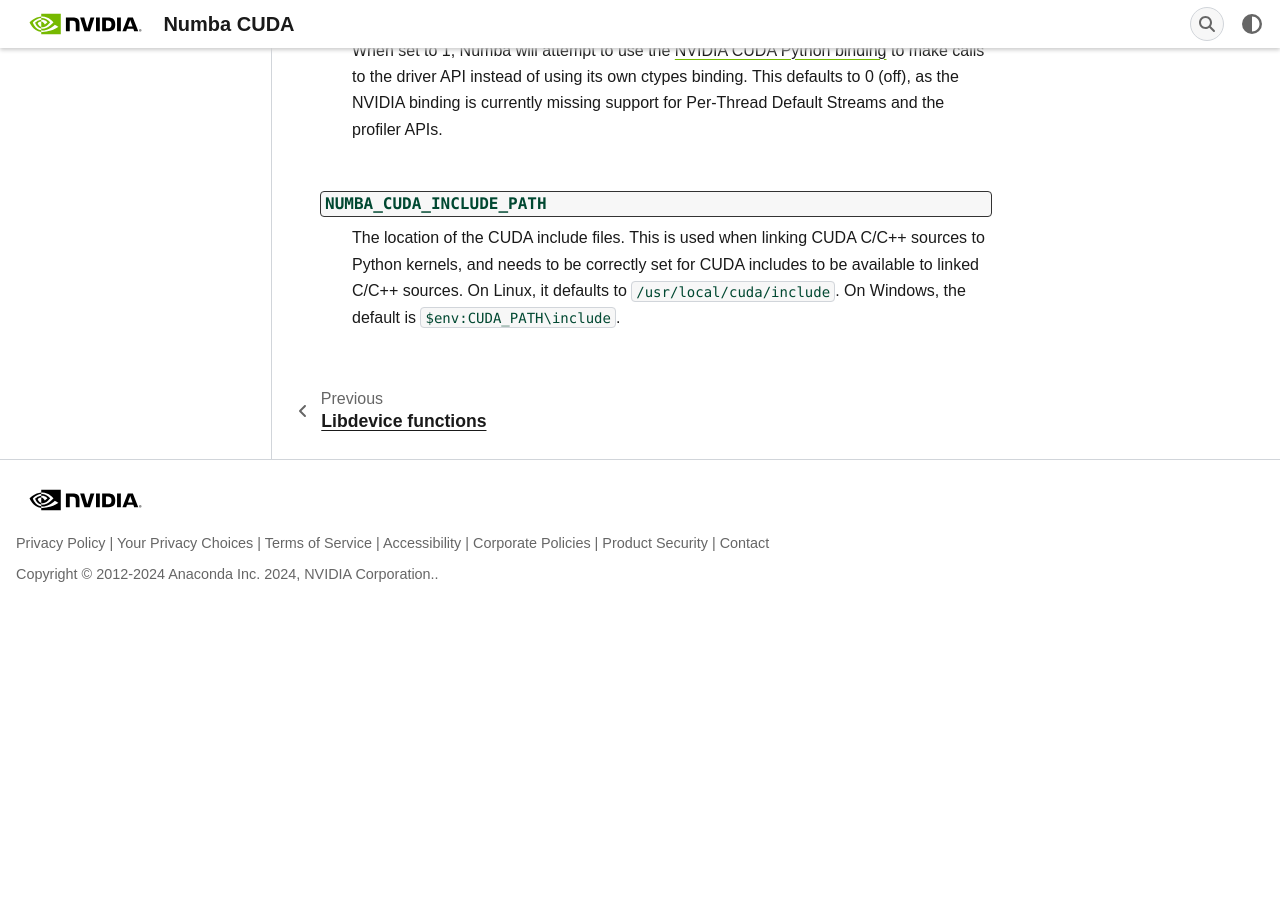
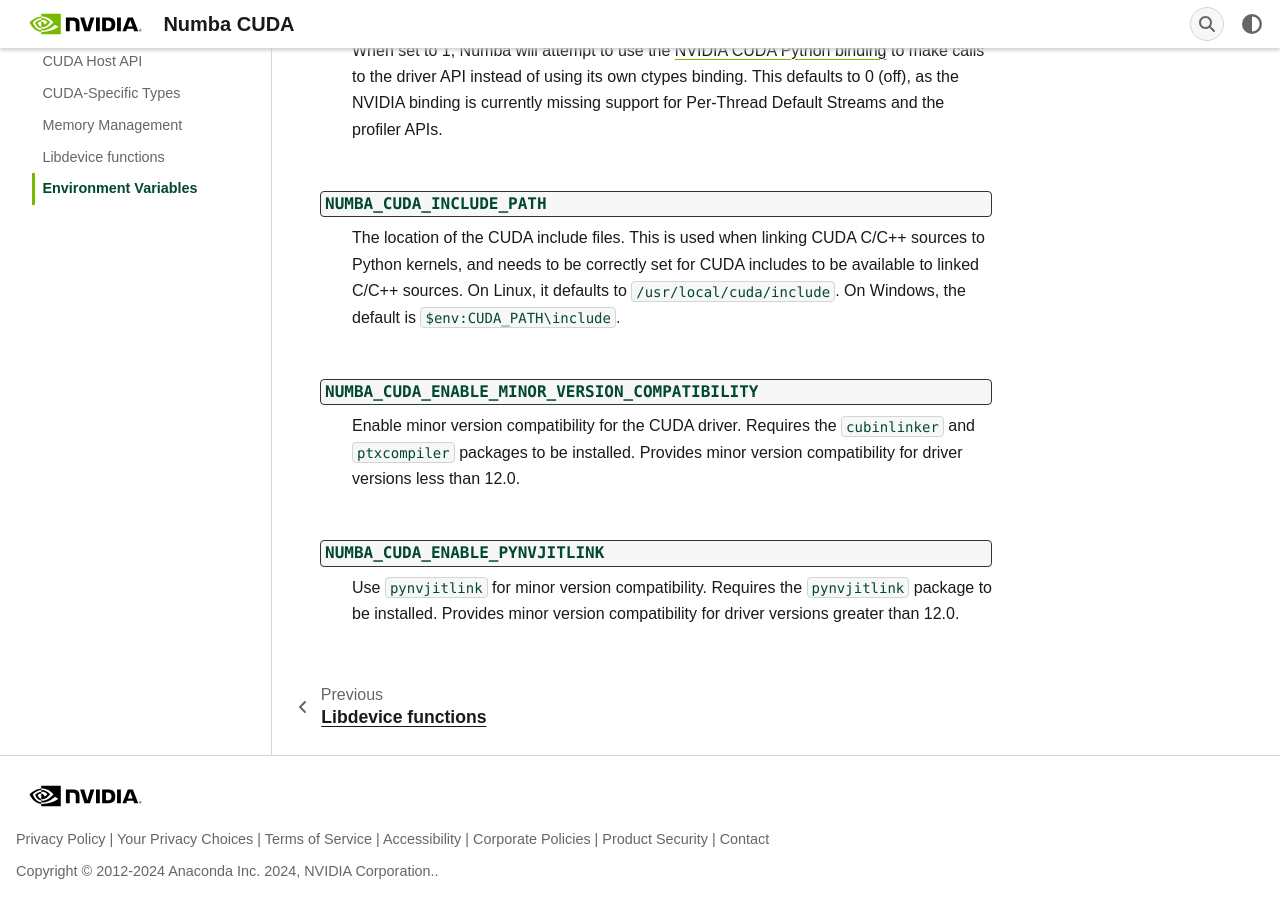
Before and after one commit to NVIDIA/numba-cuda, a Sphinx documentation site: the page built from docs/source/reference/envvars.rst, in a window 1280 px wide and 900 px high, scrolled down 2622 px. Built offline with Sphinx 7.4.7, drawn with Linux system fonts in a browser that asks for light colours; some web fonts are replaced; pages that are not in the unit, such as notebooks, are missing from menus; before the commit the page ends 3225 px from its top, so only the background shows below that.

Commit message:
Document MVC env and config vars

```diff
--- a/docs/source/reference/envvars.rst
+++ b/docs/source/reference/envvars.rst
@@ -119,3 +119,15 @@
    be available to linked C/C++ sources. On Linux, it defaults to
    ``/usr/local/cuda/include``. On Windows, the default is
    ``$env:CUDA_PATH\include``.
+
+.. envvar:: NUMBA_CUDA_ENABLE_MINOR_VERSION_COMPATIBILITY
+
+      Enable minor version compatibility for the CUDA driver. Requires the
+      ``cubinlinker`` and ``ptxcompiler`` packages to be installed. Provides minor
+      version compatibility for driver versions less than 12.0.
+
+.. envvar:: NUMBA_CUDA_ENABLE_PYNVJITLINK
+
+   Use ``pynvjitlink`` for minor version compatibility. Requires the ``pynvjitlink``
+   package to be installed. Provides minor version compatibility for driver versions
+   greater than 12.0.
--- a/docs/source/user/minor_version_compatibility.rst
+++ b/docs/source/user/minor_version_compatibility.rst
@@ -65,7 +65,8 @@
 
 .. code:: bash
 
-   export NUMBA_CUDA_ENABLE_MINOR_VERSION_COMPATIBILITY=1
+   export NUMBA_CUDA_ENABLE_MINOR_VERSION_COMPATIBILITY=1 # CUDA 11
+   export NUMBA_CUDA_ENABLE_PYNVJITLINK=1 # CUDA 12
 
 
 or by setting a configuration variable prior to using any CUDA functionality in
@@ -74,7 +75,8 @@
 .. code:: python
 
    from numba import config
-   config.CUDA_ENABLE_MINOR_VERSION_COMPATIBILITY = True
+   config.CUDA_ENABLE_MINOR_VERSION_COMPATIBILITY = True # CUDA 11
+   config.CUDA_ENABLE_PYNVJITLINK = True # CUDA 12
 
 
 References
```
